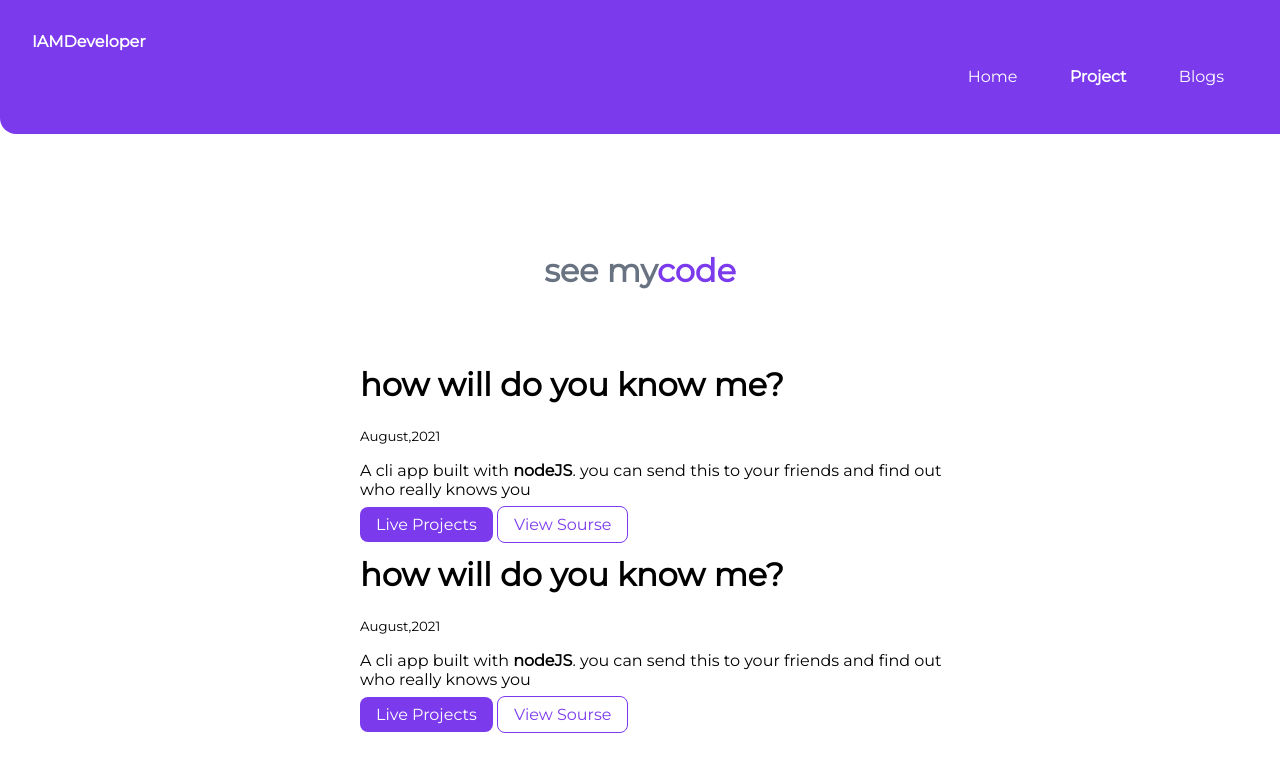
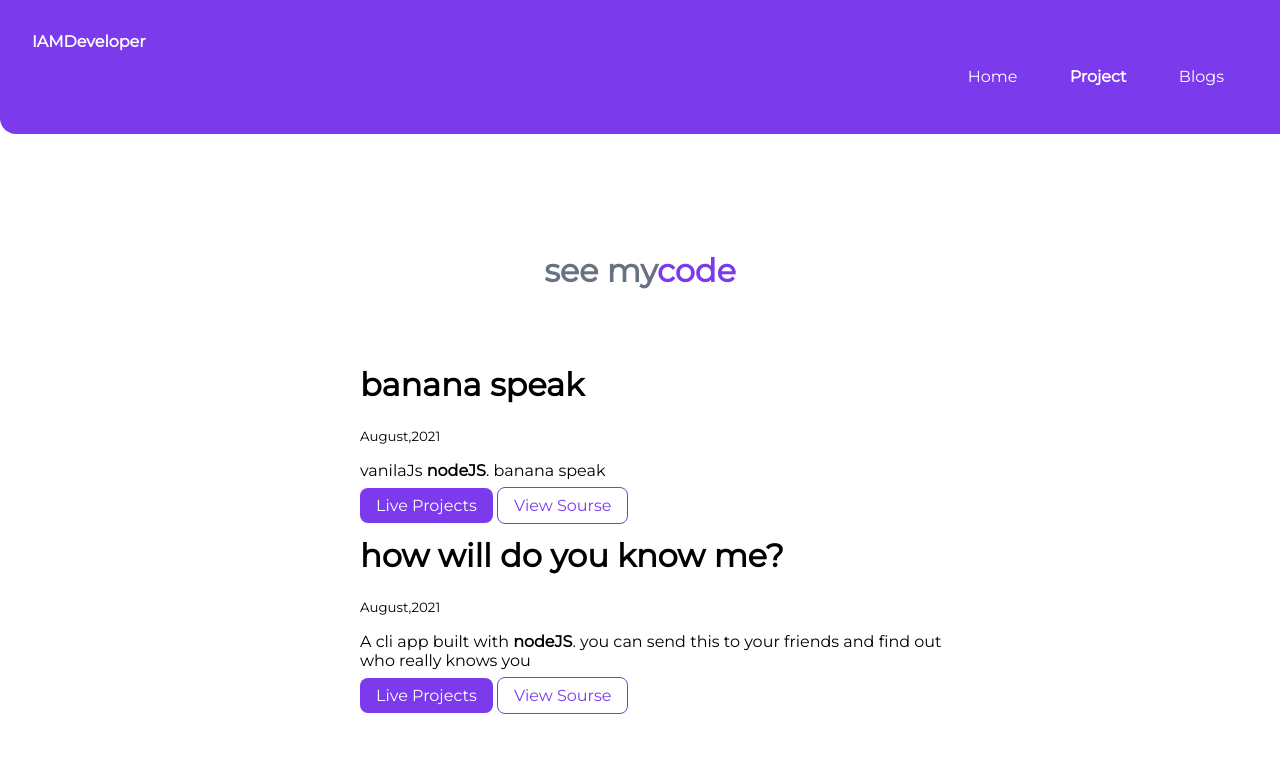
Before and after one commit to Manisha18Dec/neogcamp--lesson-3-live, a plain HTML site: page projects.html in a window 1280 px wide. Drawn offline with Linux system fonts and the light colour scheme.

Commit message:
fix:project & desciption

```diff
--- a/projects.html
+++ b/projects.html
@@ -39,9 +39,9 @@
         <ul class="list-non-bullet">
             <li>
                 <div class="container container-center ">
-                <h1>how will do you know me?</h1>
+                <h1>banana speak</h1>
             <small>August,2021</small>
-            <p>A cli app built with <strong>nodeJS</strong>. you can send this to your friends and find out  who really knows you</p>
+            <p>vanilaJs <strong>nodeJS</strong>. banana speak</p>
             <a class="link link-primary" href="https://talk-banana1.netlify.app/">Live Projects</a>
         <a class="link link-secondary" href="https://github.com/Manisha18Dec/https://github.com/Manisha18Dec/neogcamp-banana-speakk">View Sourse</a>
     </div>
```
